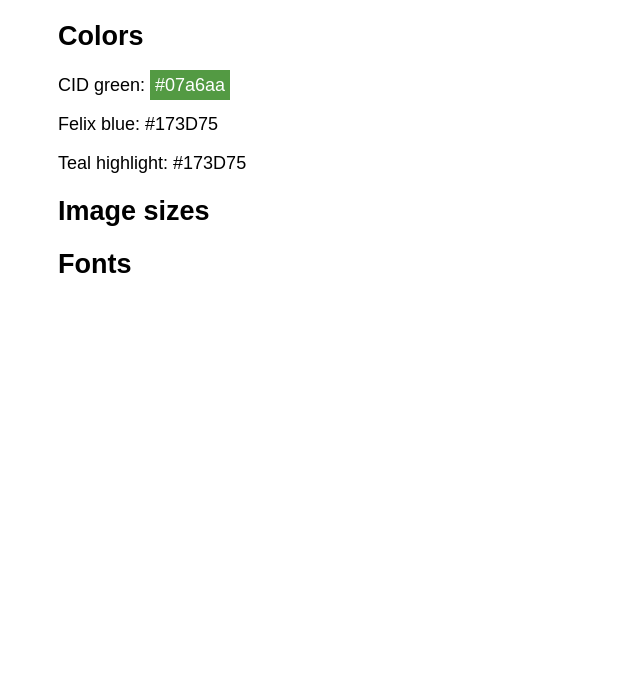
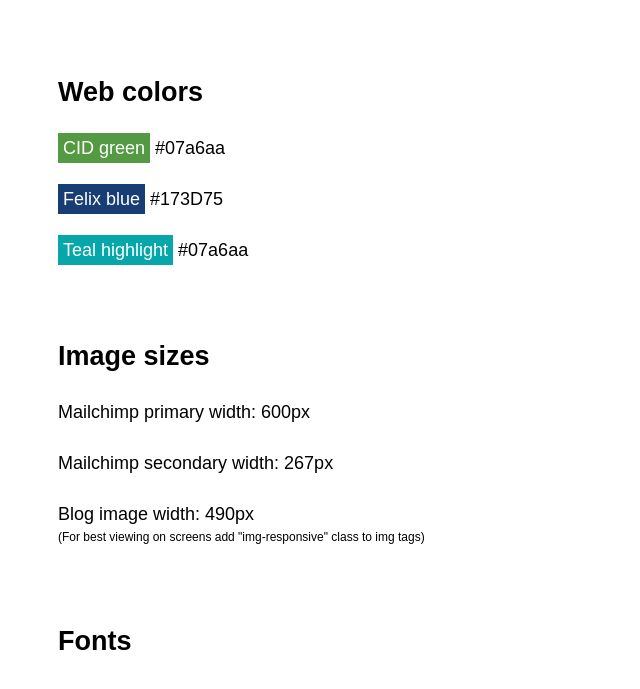
Before and after one commit to loreguerra/cidfelixstyles, a plain HTML site: page index.html in a window 1280 px wide. Shown: the part 127-816 px from the top of the page, without its empty margins (0-640 px from the left). Drawn offline with Linux system fonts and the light colour scheme.

Commit message:
colors and image specs added

```diff
--- a/css/style.scss
+++ b/css/style.scss
@@ -11,3 +11,25 @@ body{
   @include span-class('green');
   @extend %white-text-padding;
 }
+
+.blue{
+  @include span-class('blue');
+  @extend %white-text-padding;
+}
+
+.teal{
+  @include span-class('teal');
+  @extend %white-text-padding;
+}
+
+div{
+  margin: 80px 0 80px 0;
+}
+
+p{
+  margin: 30px 0 30px 0;
+}
+
+.small-info{
+  font-size: 12px;
+}
--- a/index.html
+++ b/index.html
@@ -8,11 +8,26 @@
 
 <body>
   <h1>CID/Felix style reference</h1>
-  <h2>Colors</h2>
-  <p>CID green: <span class="green">#07a6aa</span></p>
-  <p>Felix blue: <span class="blue">#173D75</span></p>
-  <p>Teal highlight: <span class="teal">#173D75</span></p>
-  <h2>Image sizes</h2>
-  <h2>Fonts</h2>
+
+<div>
+  <h2>Web colors</h2>
+  <p><span class="green">CID green</span> #07a6aa</p>
+  <p><span class="blue">Felix blue</span> #173D75</p>
+  <p><span class="teal">Teal highlight</span> #07a6aa</p>
+</div>
+
+
+<div>
+   <h2>Image sizes</h2>
+   <p>Mailchimp primary width: 600px</p>
+   <p>Mailchimp secondary width: 267px</p>
+   <p>Blog image width: 490px <br><span class="small-info">(For best viewing on screens add "img-responsive" class to img tags)</span></p>
+
+</div>
+
+  <div>
+    <h2>Fonts</h2>
+  </div>
+
 </body>
 </html>
```
Also changed, not shown: css/style.css, 1 other file.
